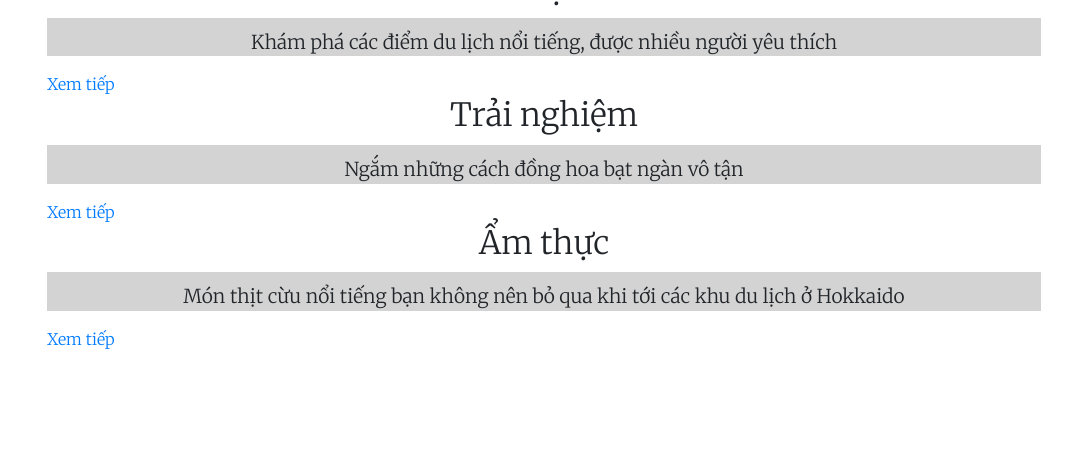
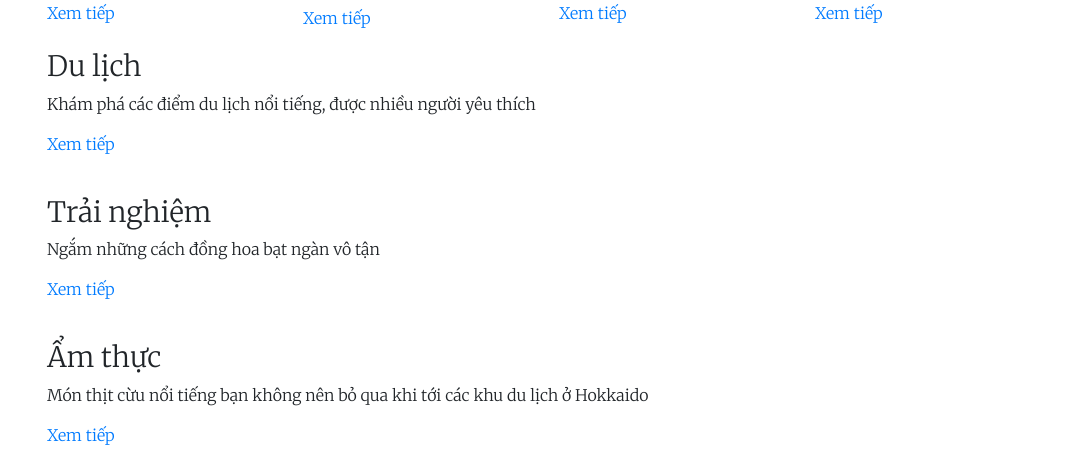
Before and after one commit to Phuongntfx13201/hokkaido-travel, a plain HTML site: page Goiydiemden.html in a window 1280 px wide. Shown: the part 734-1201 px from the top of the page, without its empty margins (96-1181 px from the left). Before the commit the page ends 1085 px from the top, so only its background shows below. Drawn offline with nearby package versions, Linux system fonts and the light colour scheme; files whose address does not match are found by name.

Commit message:
Update Goiydiemden.html
fix link css

```diff
--- a/Goiydiemden.html
+++ b/Goiydiemden.html
@@ -11,7 +11,7 @@
         <meta name="viewport" content="width=device-width, initial-scale=1">
         <link rel="stylesheet" href="https://cdn.jsdelivr.net/npm/bootstrap@4.6.1/dist/css/bootstrap.min.css"
             integrity="sha384-zCbKRCUGaJDkqS1kPbPd7TveP5iyJE0EjAuZQTgFLD2ylzuqKfdKlfG/eSrtxUkn" crossorigin="anonymous">
-        <link rel="stylesheet" href="Home.css">
+        <link rel="stylesheet" href="Goiy.css">
 
         <link rel="preconnect" href="https://fonts.googleapis.com">
     <link rel="preconnect" href="https://fonts.gstatic.com" crossorigin>
```
